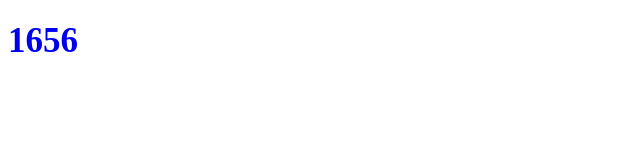
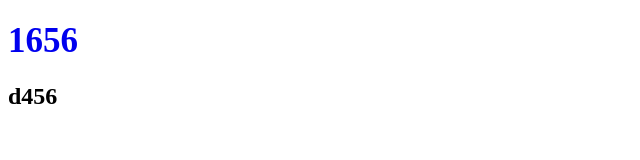
Before and after one commit to asqwzx520/htmlcss, a plain HTML site: page index.html in a window 1280 px wide. Shown: the full height of the page, 0-640 px from the left. Drawn offline with Linux system fonts and the light colour scheme.

Commit message:
Update index.html

```diff
--- a/index.html
+++ b/index.html
@@ -9,5 +9,6 @@
 </head>
 <body>
     <h1><a href="#">1656</a></h1>
+    <h2>d456</h2>
 </body>
 </html>
```
